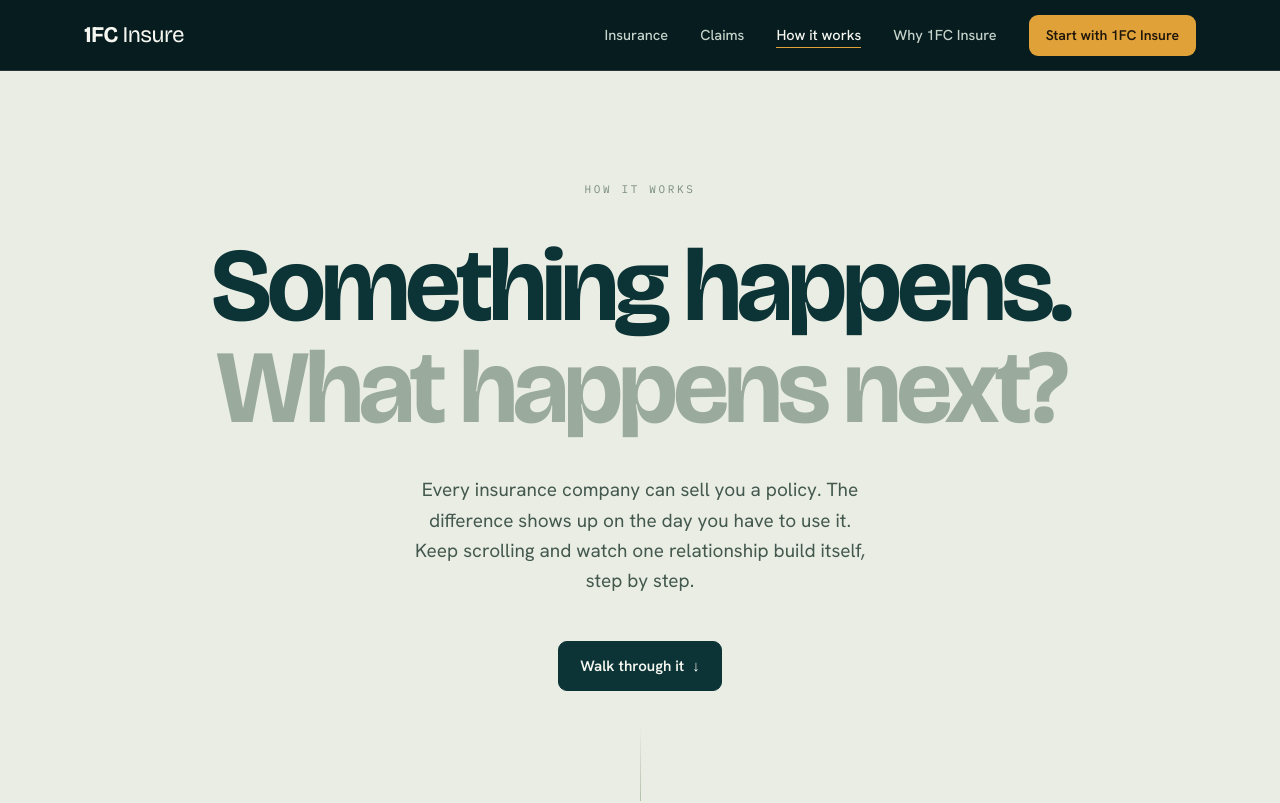
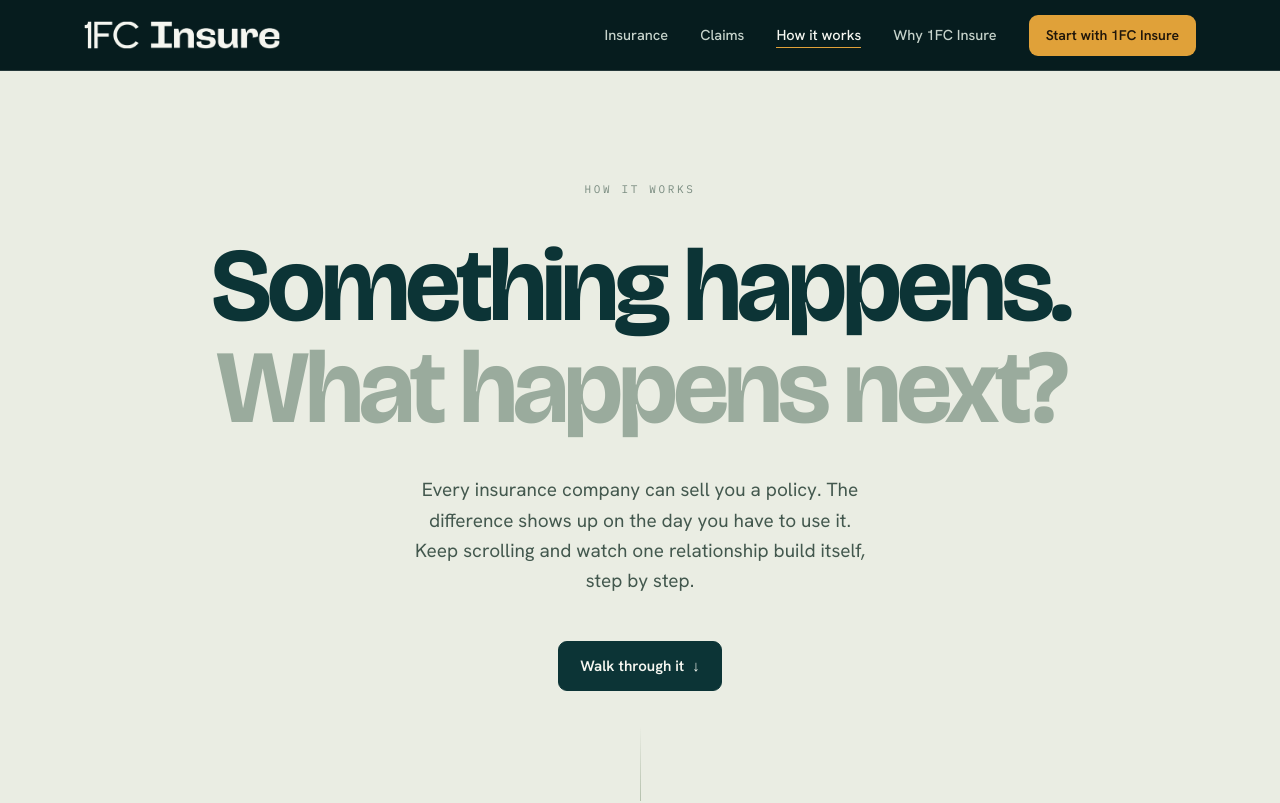
Before and after one commit to urvish-missive/ifc, a React (Vite) app: page /how-it-works in a window 1280 px wide. Shown: the top 803 px of the page. Built offline with nearby package versions, Linux system fonts and the light colour scheme.

Commit message:
Fix logo image

```diff
--- a/src/components/layout/Footer.jsx
+++ b/src/components/layout/Footer.jsx
@@ -6,9 +6,13 @@ export default function Footer() {
         <div className="grid gap-12 lg:grid-cols-[1.4fr_1fr_1fr_1.3fr]">
           {/* Brand column */}
           <div className="max-w-xs">
-            <span className="font-display text-[1.6rem] font-bold tracking-tight text-[#F6F7F1]">
-              1FC <span className="font-normal">Insure</span>
-            </span>
+            <a href="/#top" aria-label="1FC Insure home" className="inline-block transition-opacity hover:opacity-90">
+              <img
+                src="/brand/1fc-logo-wordmark.png"
+                alt="1FC Insure"
+                className="h-[32px] max-md:h-[26px] w-auto block object-contain"
+              />
+            </a>
             <p className="mt-5 text-[15px] leading-relaxed text-[#CBD8CE]">
               An insurance broking and customer assistance service. We place the policy, then stay on the file through hospitalisation, claims and renewal.
             </p>
--- a/src/components/layout/Header.jsx
+++ b/src/components/layout/Header.jsx
@@ -23,15 +23,17 @@ export default function Header() {
   return (
     <header className="sticky top-0 z-50 border-b border-[rgba(246,247,241,.13)] bg-[#061C1E]">
       <nav className="mx-auto flex h-[70px] w-full max-w-[var(--maxw)] items-center justify-between px-[var(--pad)]">
-        {/* Brand */}
+        {/* Brand Logo */}
         <Link
           to="/"
-          aria-label="1FC Insure — home"
-          className="flex items-center gap-2.5"
+          aria-label="1FC Insure home"
+          className="brand flex items-center transition-opacity hover:opacity-90"
         >
-          <span className="font-display text-[1.4rem] font-bold tracking-tight text-[#F6F7F1]">
-            1FC <span className="font-normal">Insure</span>
-          </span>
+          <img
+            src="/brand/1fc-logo-wordmark.png"
+            alt="1FC Insure"
+            className="h-[28px] max-md:h-[24px] w-auto block object-contain"
+          />
         </Link>
 
         {/* Desktop nav links */}
--- a/src/components/sections/how-it-works/HiwClosingCta.jsx
+++ b/src/components/sections/how-it-works/HiwClosingCta.jsx
@@ -32,7 +32,7 @@ export default function HiwClosingCta() {
           </Link>
         </div>
 
-        <p className="fineline mt-[clamp(24px,3vw,34px)] mx-auto max-w-[62ch] font-mono text-[11px] font-normal tracking-[.06em] text-[#7A948D] leading-[1.75] text-center">
+        <p className="fineline mt-[clamp(26px,3.2vw,36px)] mx-auto max-w-[58ch] font-sans text-[13.5px] sm:text-[14px] font-normal text-[#8EA59E] leading-[1.65] text-center tracking-normal">
           Coverage, approvals, exclusions and settlement are decided by the insurer and TPA under your policy terms. 1FC Insure advises, coordinates and follows up.
         </p>
       </div>
--- a/src/index.css
+++ b/src/index.css
@@ -1316,13 +1316,13 @@ details[open] > summary::after { content: "-"; }
 
 /* Closing fineline disclaimer */
 .fineline {
-  font-family: var(--font-mono);
-  font-size: 11px;
+  font-family: var(--font-sans);
+  font-size: 13.5px;
   font-weight: 400;
-  letter-spacing: .06em;
-  color: var(--sage-dim);
-  line-height: 1.75;
-  max-width: 62ch;
-  margin: clamp(24px, 3vw, 34px) auto 0;
+  letter-spacing: normal;
+  color: #8EA59E;
+  line-height: 1.65;
+  max-width: 58ch;
+  margin: clamp(26px, 3.2vw, 36px) auto 0;
   text-align: center;
 }
```
